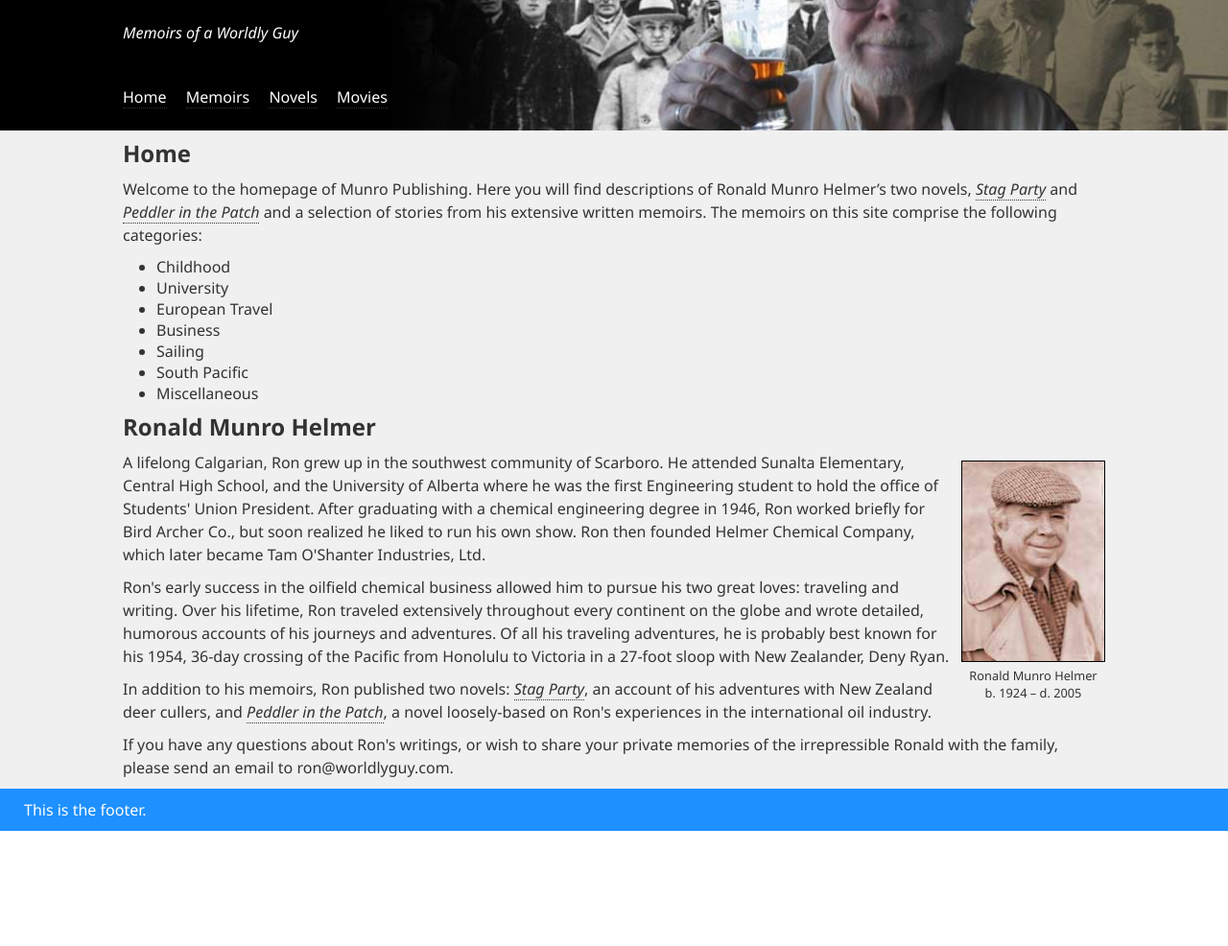
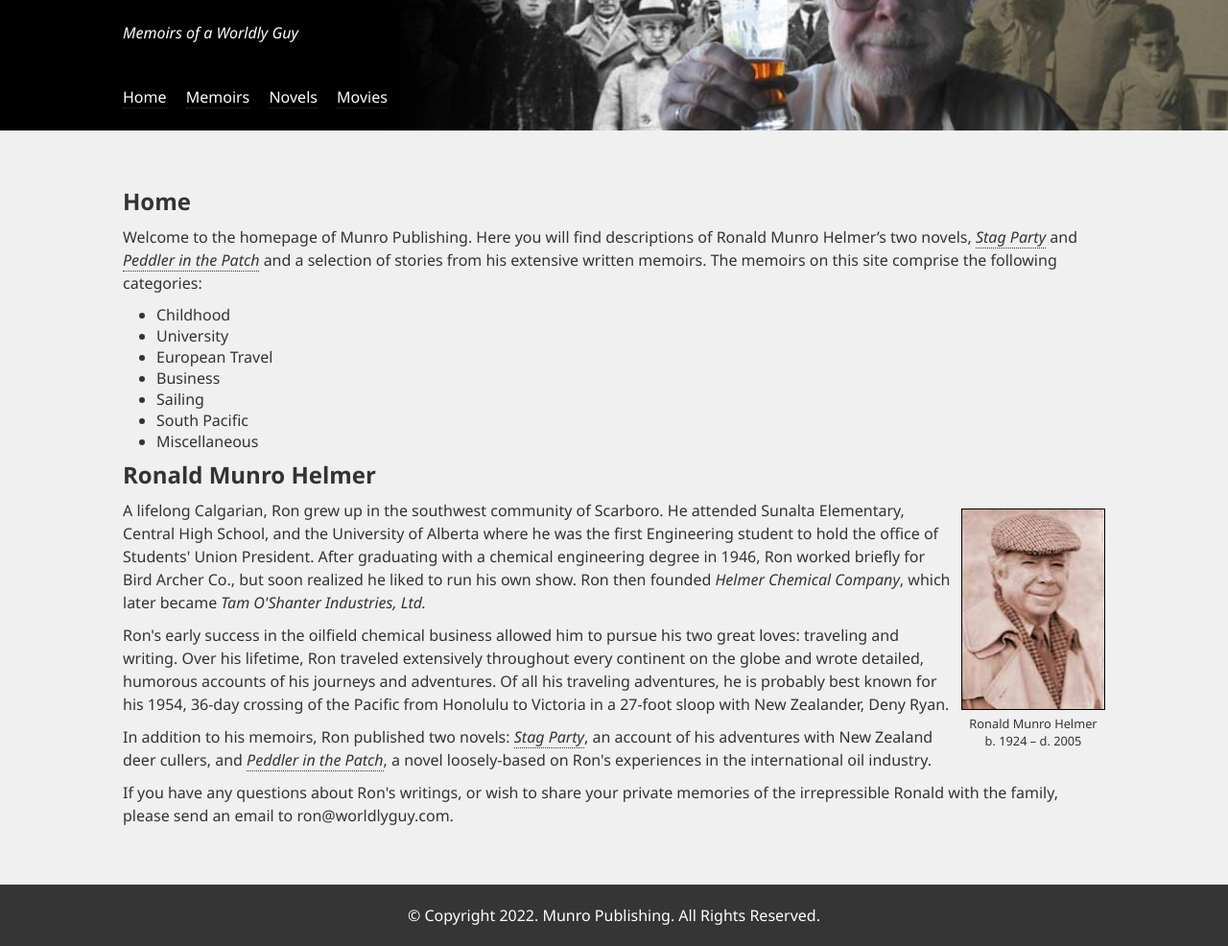
Before and after one commit to dhelmer/website-rmh, a plain HTML site: page dist/index.html in a window 1280 px wide. Shown: the part 91-1077 px from the top of the page at 96% size. Before the commit the page ends 957 px from the top, so only its background shows below. Drawn offline with Linux system fonts and the light colour scheme.

Commit message:
Add copyright year script. Layout tweaks.

```diff
--- a/dist/index.html
+++ b/dist/index.html
@@ -7,7 +7,7 @@
     <title>New Site</title>
     <link rel="stylesheet" href="css/main.min.css">
   </head>
-  <body>
+  <body onload="copyright()">
     <div class="layout">
       <div class="row header">
         <div class="container">
@@ -39,7 +39,7 @@
 
           <h2>Ronald Munro Helmer</h2>
           <div class="img-150-fright"><img src="media/rmh-portrait.jpg" style="border:1px solid #000000"><br><span class="caption">Ronald Munro Helmer<br>b. 1924 – d. 2005</span></div>
-          <p>A lifelong Calgarian, Ron grew up in the southwest community of Scarboro. He attended Sunalta Elementary, Central High School, and the University of Alberta where he was the first Engineering student to hold the office of Students' Union President. After graduating with a chemical engineering degree in 1946, Ron worked briefly for Bird Archer Co., but soon realized he liked to run his own show. Ron then founded Helmer Chemical Company, which later became Tam O'Shanter Industries, Ltd.</p>
+          <p>A lifelong Calgarian, Ron grew up in the southwest community of Scarboro. He attended Sunalta Elementary, Central High School, and the University of Alberta where he was the first Engineering student to hold the office of Students' Union President. After graduating with a chemical engineering degree in 1946, Ron worked briefly for Bird Archer Co., but soon realized he liked to run his own show. Ron then founded <span class="title">Helmer Chemical Company</span>, which later became <span class="title">Tam O'Shanter Industries, Ltd.</span></p>
 
           <p>Ron's early success in the oilfield chemical business allowed him to pursue his two great loves: traveling and writing. Over his lifetime, Ron traveled extensively throughout every continent on the globe and wrote detailed, humorous accounts of his journeys and adventures. Of all his traveling adventures, he is probably best known for his 1954, 36-day crossing of the Pacific from Honolulu to Victoria in a 27-foot sloop with New Zealander, Deny Ryan.</p>
 
@@ -49,8 +49,9 @@
         </div>
       </div>
       <div class="row footer">
-        <p>This is the footer.</p>
+        <p id="copyright">&copy; Copyright 2021 Munro Publishing. All Rights Reserved.</p>
       </div>
     </div> <!--.layout -->
+    <script src="js/scripts.js"></script>
   </body>
 </html>
--- /dev/null
+++ b/dist/js/scripts.js
@@ -0,0 +1,4 @@
+function copyright() {
+  let date =  new Date().getFullYear();
+  document.getElementById("copyright").innerHTML = '&copy; Copyright ' + date +'. Munro Publishing. All Rights Reserved.';
+}
--- a/scss/_variables.scss
+++ b/scss/_variables.scss
@@ -1,4 +1,4 @@
-$primary-color: dodgerblue;
+$primary-color: #353535;
 $secondary-color: navy;
 
 $font-headers: 'Trebuchet MS', 'Lucida Grande', Verdana, Arial, Sans-Serif;
--- a/scss/main.scss
+++ b/scss/main.scss
@@ -61,6 +61,7 @@ nav {
 
 .content {
   background-color: #f0f0f0;
+  padding: 50px 25px;
 
   ul {
     list-style-type: disc;
@@ -72,4 +73,10 @@ nav {
 .footer {
   background-color: $primary-color;
   color: #fff;
+  height: 150px;
+
+  p#copyright {
+    margin: 20px auto;
+    text-align: center;
+  }
 }
```
Also changed, not shown: dist/css/main.css, dist/css/main.min.css, 2 other files.
